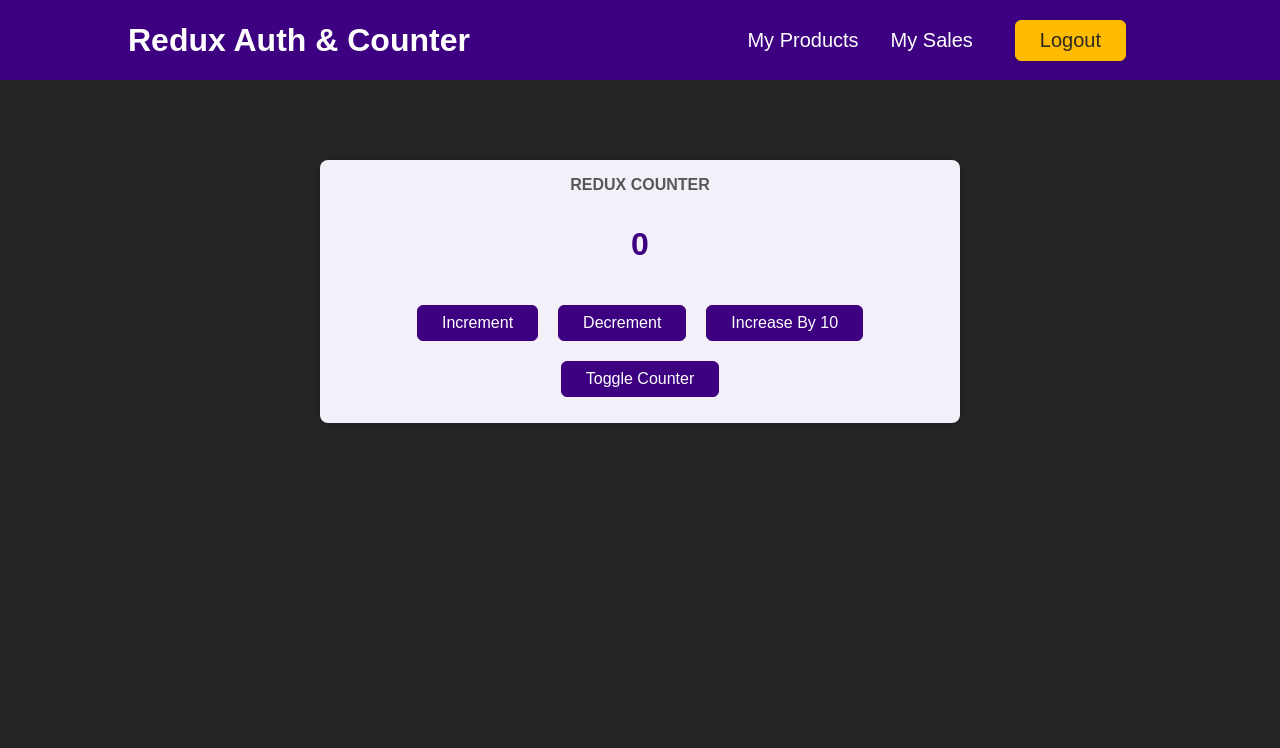
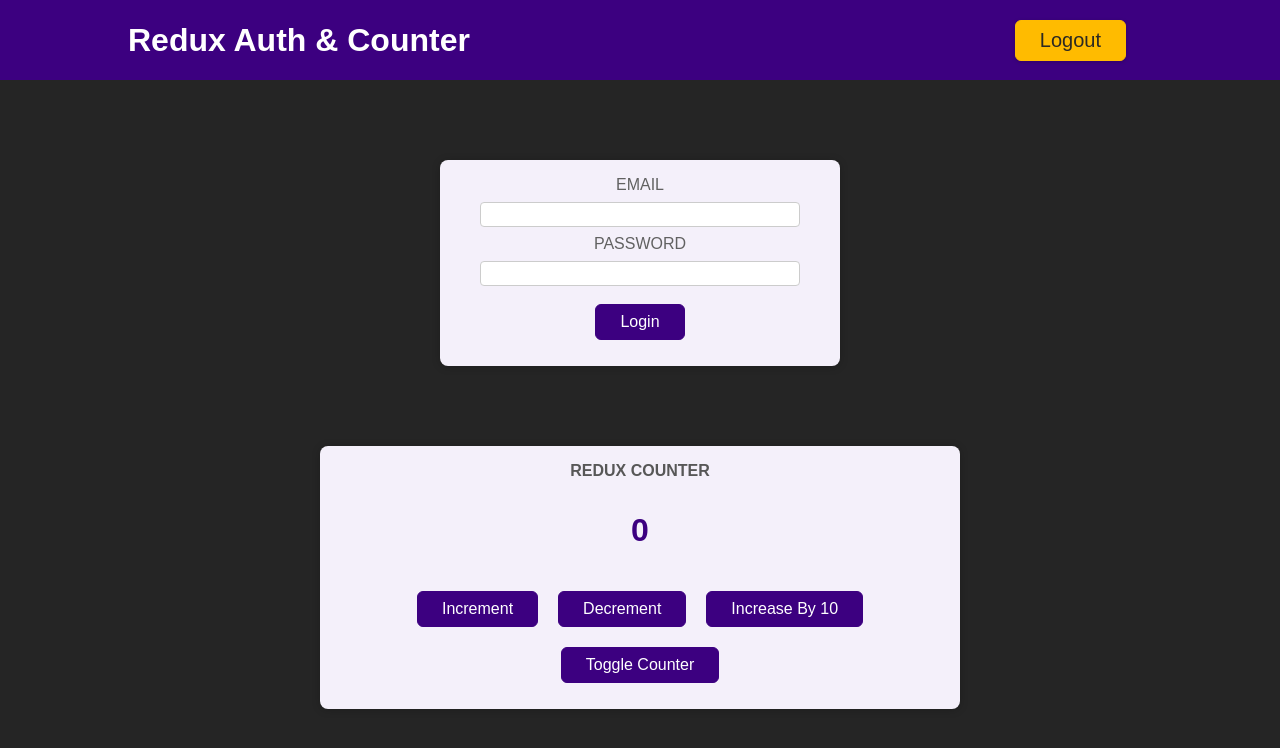
Before and after one commit to Sepinood-Karimi/ReduxCounter, a React (Create React App) app: page / in a window 1280 px wide. Shown: the top 748 px of the page. Built offline with nearby package versions, Linux system fonts and the light colour scheme.

Commit message:
add initial files for authentication

```diff
--- a/src/App.js
+++ b/src/App.js
@@ -3,11 +3,13 @@ import Header from "./components/Header";
 import Counter from "./components/Counter";
 import {Provider} from "react-redux";
 import store from "./store";
+import Auth from "./components/Auth";
 
 function App() {
     return (
         <Provider store={store}>
             <Header/>
+            <Auth/>
             <Counter/>
         </Provider>
     );
--- a/src/components/Header.js
+++ b/src/components/Header.js
@@ -11,12 +11,6 @@ const Header = () => {
             <nav>
                     <ul>
                         <li>
-                            <a href='/'>My Products</a>
-                        </li>
-                        <li>
-                            <a href='/'>My Sales</a>
-                        </li>
-                        <li>
                             <button onClick={logoutHandler}>Logout</button>
                         </li>
                     </ul>
```
